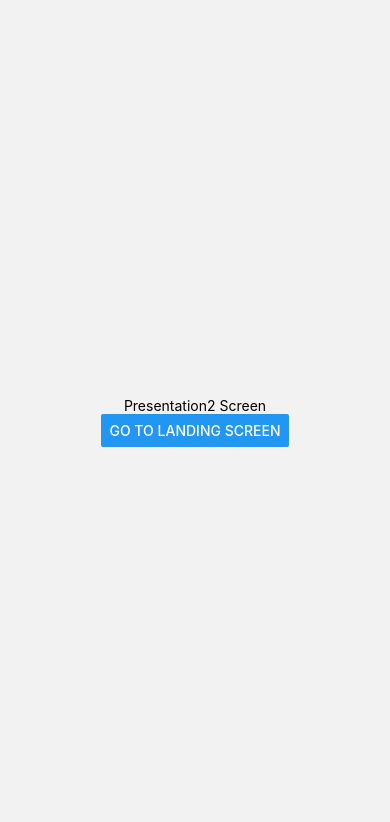
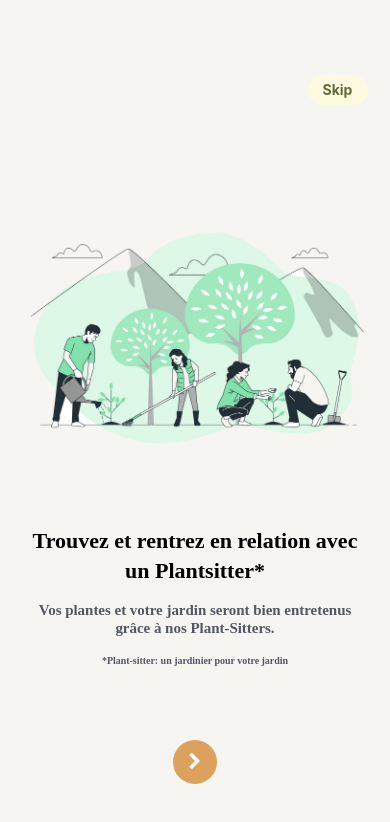
Before and after one commit to ByronMike/plantsitting-frontend, a React Native app: screen /Presentation2 in a window 390 px wide. Shown: the top 822 px of the page. Built offline with nearby package versions, Linux system fonts and the light colour scheme; what native-base would draw is missing.

Commit message:
all presentation screens

```diff
--- /dev/null
+++ b/components/buttons/ButtonNext.js
@@ -0,0 +1,23 @@
+import { StyleSheet, TouchableOpacity } from "react-native";
+import FontAwesome from "react-native-vector-icons/FontAwesome";
+
+function ButtonNext() {
+  return (
+      <TouchableOpacity style={styles.touchableopacity}>
+        <FontAwesome name="chevron-right" color="white" size={18} />
+      </TouchableOpacity>
+  );
+}
+
+const styles = StyleSheet.create({
+  touchableopacity: {
+    backgroundColor: "#DDA15E",
+    borderRadius: 22,
+    width: 44,
+    height: 44,
+    alignItems: "center",
+    justifyContent: "center",
+  },
+});
+
+export default ButtonNext;
--- /dev/null
+++ b/components/buttons/ButtonSkip.js
@@ -0,0 +1,23 @@
+import { StyleSheet, TouchableOpacity, Text } from "react-native";
+import FontAwesome from "react-native-vector-icons/FontAwesome";
+
+function ButtonSkip() {
+  return (
+      <TouchableOpacity style={styles.touchableopacity}>
+        <Text style={{ color: "#606C38", fontWeight: "700", }}>Skip</Text>
+      </TouchableOpacity>
+  );
+}
+
+const styles = StyleSheet.create({
+  touchableopacity: {
+    backgroundColor: "#FEFAE0",
+    borderRadius: 22,
+    width: 60,
+    height: 30,
+    alignItems: "center",
+    justifyContent: "center",
+  },
+});
+
+export default ButtonSkip;
--- a/screens/Presentation1Screen.js
+++ b/screens/Presentation1Screen.js
@@ -1,10 +1,13 @@
 import { StyleSheet, Text, View, Image, TouchableOpacity } from "react-native";
-import FontAwesome from "react-native-vector-icons/FontAwesome";
-import { IconButton } from "native-base";
+import ButtonNext from "../components/buttons/ButtonNext";
+import ButtonSkip from "../components/buttons/ButtonSkip";
 
 export default function Presentation1Screen({ navigation }) {
   return (
     <View style={styles.container}>
+      <View style={styles.buttonskip}>
+        <ButtonSkip/>
+      </View>
       <Image
         style={styles.image}
         source={require("../assets/illuplantsitting-2.png")}
@@ -18,9 +21,9 @@ export default function Presentation1Screen({ navigation }) {
         <Text style={styles.textsecondaire}>
           Arrondissez vos fins de mois en arrosant les plantes de vos voisins.
         </Text>
-        <TouchableOpacity backgroundColor={"#ffffff"}>
-          <FontAwesome name="chevron-right" />
-        </TouchableOpacity>
+      </View>
+      <View style={styles.buttonnext}>
+        <ButtonNext />
       </View>
     </View>
   );
@@ -29,14 +32,22 @@ export default function Presentation1Screen({ navigation }) {
 const styles = StyleSheet.create({
   container: {
     flex: 1,
-    justifyContent: "center",
+    justifyContent: "space-around",
     alignItems: "center",
     backgroundColor: "#F6F5F1",
+    paddingTop: 40,
+    paddingBottom: 25,
+  },
+  buttonskip: {
+    width: "100%",
+    height: "10%",
+    justifyContent: "flex-start",
+    alignItems: "flex-end",
+    marginRight: 45,
   },
   image: {
     width: "100%",
     height: "30%",
-    marginBottom: 20,
   },
 
   bloctext: {
@@ -50,7 +61,7 @@ const styles = StyleSheet.create({
     fontStyle: "normal",
     fontWeight: "700",
     lineHeight: 50,
-    color: "#283618",
+    color: "#000000",
   },
   textspan: {
     fontSize: 45,
@@ -67,7 +78,19 @@ const styles = StyleSheet.create({
     fontSize: 14,
     lineHeight: 18,
     letterSpacing: -0.03,
-    color: "#524B6B",
+    color: "#535763",
     marginTop: 15,
   },
+  touchableopacity: {
+    backgroundColor: "#DDA15E",
+    borderRadius: 22,
+    width: 44,
+    height: 44,
+    alignItems: "center",
+    justifyContent: "center",
+  },
+  buttonnext: {
+    justifyContent: "center",
+    alignItems: "center",
+  },
 });
--- a/screens/Presentation2Screen.js
+++ b/screens/Presentation2Screen.js
@@ -1,20 +1,94 @@
-import { Button, StyleSheet, Text, View } from 'react-native';
+import { StyleSheet, Text, View, Image, TouchableOpacity } from "react-native";
+import ButtonNext from "../components/buttons/ButtonNext";
+import ButtonSkip from "../components/buttons/ButtonSkip";
 
 export default function Presentation2Screen({ navigation }) {
- return (
-   <View style={styles.container}>
-     <Text>Presentation2 Screen</Text>
-     <Button
-       title="Go to Landing Screen"
-       onPress={() => navigation.navigate('Landing')}
-     />
-   </View>
- );
+  return (
+    <View style={styles.container}>
+      <View style={styles.buttonskip}>
+        <ButtonSkip />
+      </View>
+      <Image
+        style={styles.image}
+        source={require("../assets/illuplantsitting-4.png")}
+      />
+      <View style={styles.bloctext}>
+        <Text style={styles.textprincipal}>
+          Trouvez et rentrez en relation avec un Plantsitter*
+        </Text>
+        <Text style={styles.textsecondaire}>
+          Vos plantes et votre jardin seront bien entretenus grâce à nos
+          Plant-Sitters.
+        </Text>
+        <Text style={styles.texttertiaire}>
+          *Plant-sitter: un jardinier pour votre jardin
+        </Text>
+      </View>
+      <View style={styles.buttonnext}>
+        <ButtonNext />
+      </View>
+    </View>
+  );
 }
 
 const styles = StyleSheet.create({
   container: {
     flex: 1,
+    justifyContent: "space-around",
+    alignItems: "center",
+    backgroundColor: "#F6F5F1",
+    paddingTop: 40,
+    paddingBottom: 25,
+  },
+  buttonskip: {
+    width: "100%",
+    height: "10%",
+    justifyContent: "flex-start",
+    alignItems: "flex-end",
+    marginRight: 45,
+  },
+  image: {
+    width: "100%",
+    height: "30%",
+  },
+  bloctext: {
+    justifyContent: "center",
+    alignItems: "flex-start",
+    marginHorizontal: 20,
+  },
+  textprincipal: {
+    fontSize: 22,
+    textAlign: "center",
+    fontFamily: "Montserrat",
+    fontStyle: "normal",
+    fontWeight: "600",
+    lineHeight: 30,
+    color: "#000000",
+  },
+  textsecondaire: {
+    fontFamily: "Montserrat",
+    textAlign: "center",
+    fontStyle: "normal",
+    fontWeight: "600",
+    fontSize: 15,
+    lineHeight: 18,
+    letterSpacing: -0.03,
+    color: "#535763",
+    marginTop: 15,
+  },
+  texttertiaire: {
+    fontFamily: "Montserrat",
+    textAlign: "center",
+    fontStyle: "normal",
+    fontWeight: "600",
+    fontSize: 10,
+    lineHeight: 18,
+    letterSpacing: -0.03,
+    color: "#535763",
+    marginTop: 15,
+    width: 350,
+  },
+  buttonnext: {
     justifyContent: "center",
     alignItems: "center",
   },
--- a/screens/Presentation3Screen.js
+++ b/screens/Presentation3Screen.js
@@ -1,20 +1,79 @@
-import { Button, StyleSheet, Text, View } from 'react-native';
+import { StyleSheet, Text, View, Image, TouchableOpacity } from "react-native";
+import ButtonNext from "../components/buttons/ButtonNext";
+import ButtonSkip from "../components/buttons/ButtonSkip";
 
 export default function Presentation3Screen({ navigation }) {
- return (
-   <View style={styles.container}>
-     <Text>Presentation3 Screen</Text>
-     <Button
-       title="Go to Landing Screen"
-       onPress={() => navigation.navigate('Landing')}
-     />
-   </View>
- );
+  return (
+    <View style={styles.container}>
+      <View style={styles.buttonskip}>
+        <ButtonSkip />
+      </View>
+      <Image
+        style={styles.image}
+        source={require("../assets/illuplantsitting-3.png")}
+      />
+      <View style={styles.bloctext}>
+        <Text style={styles.textprincipal}>
+          Bénéficiez d'un crédit d’impôt à hauteur de 50%.
+        </Text>
+        <Text style={styles.textsecondaire}>
+          50% de réduction d’impôt sur les prestations de services à la
+          personne.
+        </Text>
+      </View>
+      <View style={styles.buttonnext}>
+        <ButtonNext />
+      </View>
+    </View>
+  );
 }
 
 const styles = StyleSheet.create({
   container: {
     flex: 1,
+    justifyContent: "space-around",
+    alignItems: "center",
+    backgroundColor: "#F6F5F1",
+    paddingTop: 40,
+    paddingBottom: 25,
+  },
+  buttonskip: {
+    width: "100%",
+    height: "10%",
+    justifyContent: "flex-start",
+    alignItems: "flex-end",
+    marginRight: 45,
+  },
+  image: {
+    width: "100%",
+    height: "30%",
+  },
+  bloctext: {
+    justifyContent: "center",
+    alignItems: "flex-start",
+    marginHorizontal: 20,
+  },
+  textprincipal: {
+    fontSize: 22,
+    textAlign: "center",
+    fontFamily: "Montserrat",
+    fontStyle: "normal",
+    fontWeight: "600",
+    lineHeight: 30,
+    color: "#000000",
+  },
+  textsecondaire: {
+    fontFamily: "Montserrat",
+    textAlign: "center",
+    fontStyle: "normal",
+    fontWeight: "600",
+    fontSize: 15,
+    lineHeight: 18,
+    letterSpacing: -0.03,
+    color: "#535763",
+    marginTop: 15,
+  },
+  buttonnext: {
     justifyContent: "center",
     alignItems: "center",
   },
--- a/screens/Presentation4Screen.js
+++ b/screens/Presentation4Screen.js
@@ -1,20 +1,78 @@
-import { Button, StyleSheet, Text, View } from 'react-native';
+import { StyleSheet, Text, View, Image, TouchableOpacity } from "react-native";
+import ButtonNext from "../components/buttons/ButtonNext";
+import ButtonSkip from "../components/buttons/ButtonSkip";
 
 export default function Presentation4Screen({ navigation }) {
- return (
-   <View style={styles.container}>
-     <Text>Presentation4 Screen</Text>
-     <Button
-       title="Go to Landing Screen"
-       onPress={() => navigation.navigate('Landing')}
-     />
-   </View>
- );
+  return (
+    <View style={styles.container}>
+      <View style={styles.buttonskip}>
+        <ButtonSkip />
+      </View>
+      <Image
+        style={styles.image}
+        source={require("../assets/illuplantsitting-6.png")}
+      />
+      <View style={styles.bloctext}>
+        <Text style={styles.textprincipal}>
+          Partez les yeux fermés grâce à notre assurance tout risque.
+        </Text>
+        <Text style={styles.textsecondaire}>
+          Vos plantes assurés à 100% grâce à notre partenaire Tournesol.
+        </Text>
+      </View>
+      <View style={styles.buttonnext}>
+        <ButtonNext />
+      </View>
+    </View>
+  );
 }
 
 const styles = StyleSheet.create({
   container: {
     flex: 1,
+    justifyContent: "space-around",
+    alignItems: "center",
+    backgroundColor: "#F6F5F1",
+    paddingTop: 40,
+    paddingBottom: 25,
+  },
+  buttonskip: {
+    width: "100%",
+    height: "10%",
+    justifyContent: "flex-start",
+    alignItems: "flex-end",
+    marginRight: 45,
+  },
+  image: {
+    width: "100%",
+    height: "30%",
+  },
+  bloctext: {
+    justifyContent: "center",
+    alignItems: "flex-start",
+    marginHorizontal: 20,
+  },
+  textprincipal: {
+    fontSize: 22,
+    textAlign: "center",
+    fontFamily: "Montserrat",
+    fontStyle: "normal",
+    fontWeight: "600",
+    lineHeight: 30,
+    color: "#000000",
+  },
+  textsecondaire: {
+    fontFamily: "Montserrat",
+    textAlign: "center",
+    fontStyle: "normal",
+    fontWeight: "600",
+    fontSize: 15,
+    lineHeight: 18,
+    letterSpacing: -0.03,
+    color: "#535763",
+    marginTop: 15,
+  },
+  buttonnext: {
     justifyContent: "center",
     alignItems: "center",
   },
```
Also changed, not shown: components/buttons/CustomButton.js (deleted, +0 -9 lines).
